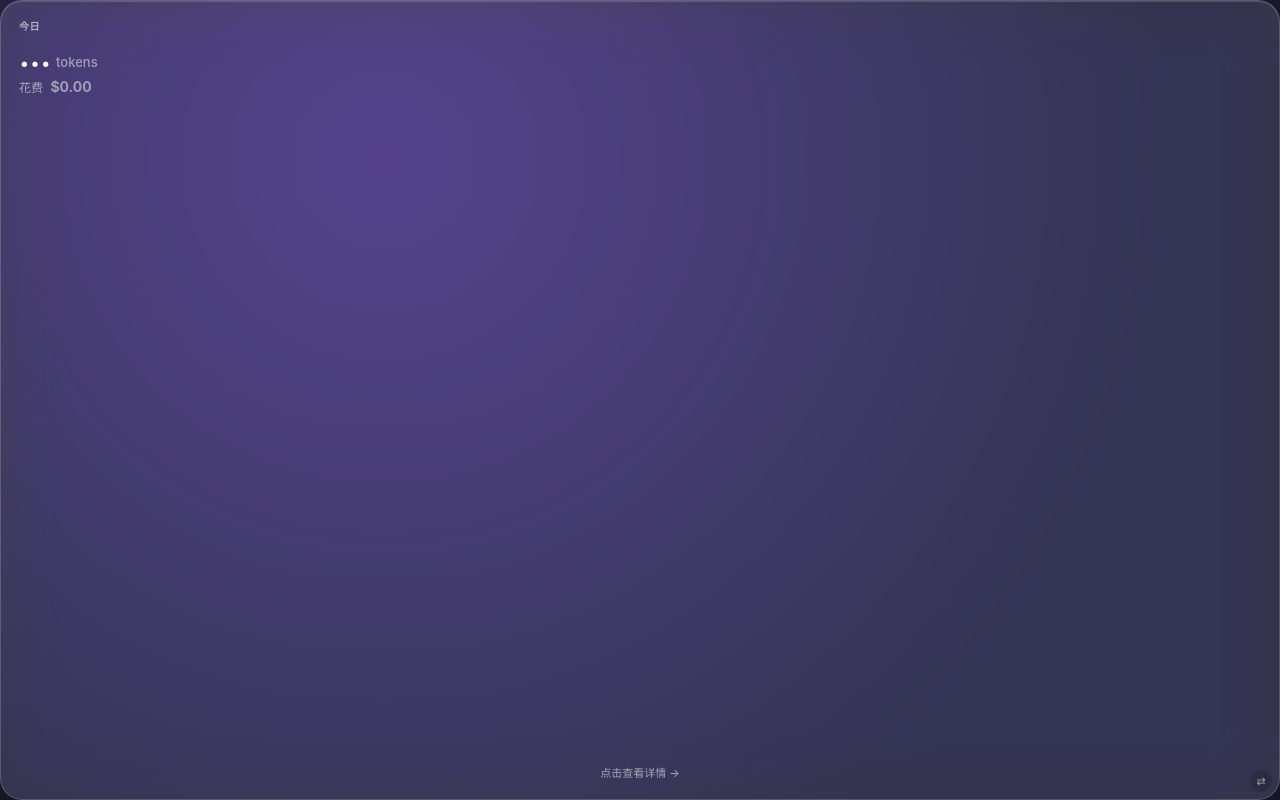
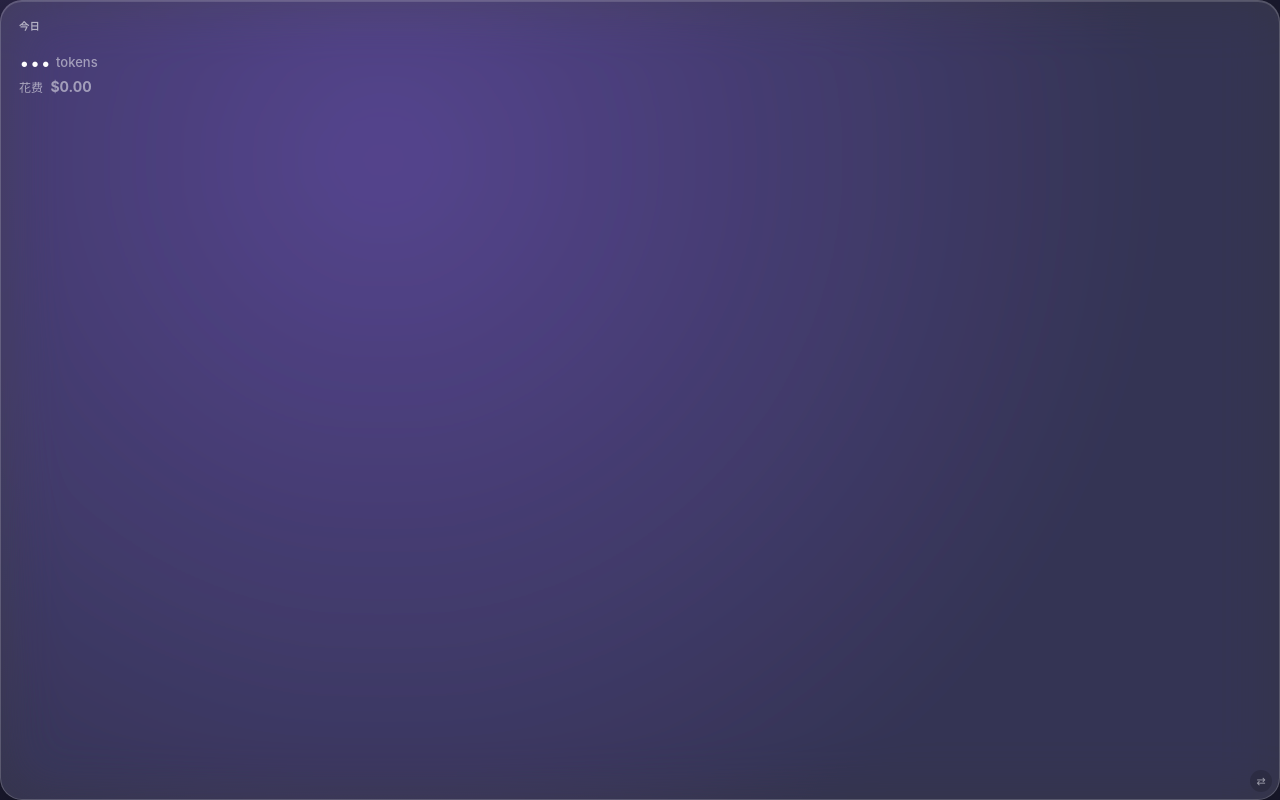
Before and after one commit to jeff-hong/UsageMonitor, a React (Vite) app: page / in a window 1280 px wide. Built offline with nearby package versions, Linux system fonts and the light colour scheme.

Commit message:
ux: remove redundant detail button; token number is the only entry

```diff
--- a/src/App.css
+++ b/src/App.css
@@ -131,22 +131,6 @@ body {
 .widget-card .tool-tok {
   opacity: 0.75;
   font-variant-numeric: tabular-nums;
-}
-.widget-card .open-detail-btn {
-  margin-top: auto;
-  padding-top: 14px;
-  background: none;
-  border: none;
-  color: rgba(255, 255, 255, 0.55);
-  font-size: 11px;
-  font-weight: 500;
-  cursor: pointer;
-  text-align: center;
-  font-family: inherit;
-}
-.widget-card .open-detail-btn:hover {
-  color: #5ac8fa;
-  opacity: 1;
 }
 
 /* ===================== Pill widget ===================== */
--- a/src/components/widgets/CardWidget.tsx
+++ b/src/components/widgets/CardWidget.tsx
@@ -60,9 +60,6 @@ export function CardWidget({
           );
         })}
       </div>
-      <button className="open-detail-btn" onClick={onOpenDetail}>
-        点击查看详情 →
-      </button>
     </div>
   );
 }
```
